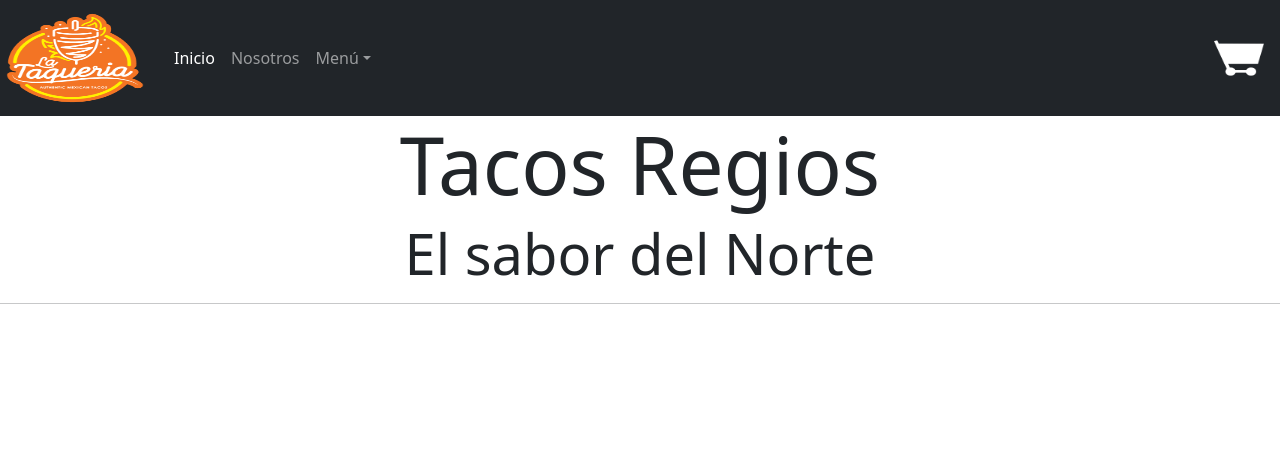
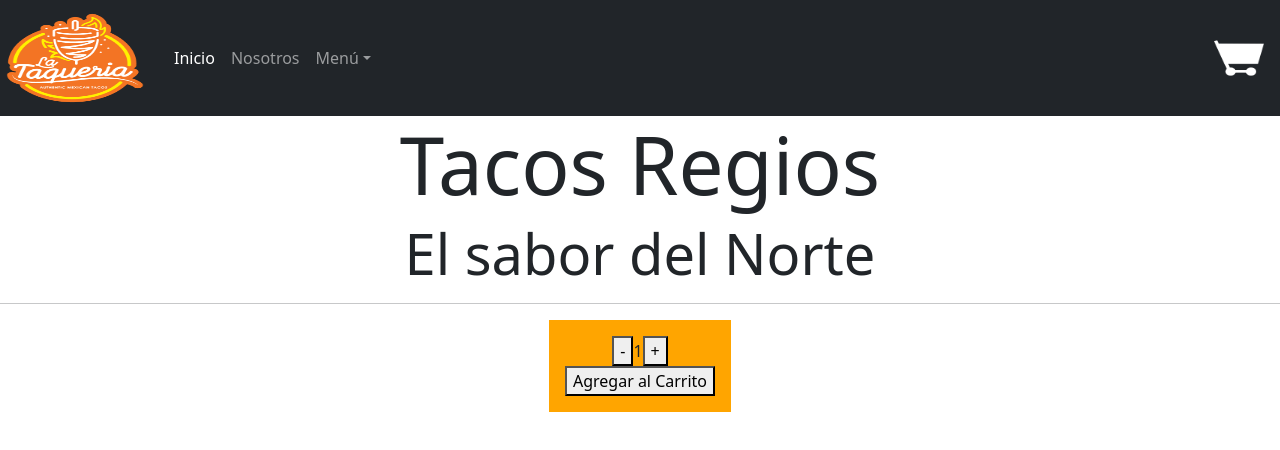
Before and after one commit to jerg70/tacosregios_rios, a React (Create React App) app: page / in a window 1280 px wide. Shown: the top 450 px of the page. Built offline with nearby package versions, Linux system fonts and the light colour scheme.

Commit message:
Se agrega boton contador

```diff
--- a/src/App.js
+++ b/src/App.js
@@ -1,6 +1,7 @@
 import './styles/style.css';
 import NavBar from './components/NavBar';
 import ItemListContainer from './components/ItemListContainer';
+import ItemCount from './components/ItemCount';
 
 function App() {
   return (
--- /dev/null
+++ b/src/components/ItemCount.jsx
@@ -0,0 +1,38 @@
+import React, {useState, useEffect} from "react";
+
+
+const ItemCount = ({numInit,stock,onAdd})=> {
+    const[count,setCount] = useState(parseInt(numInit));
+
+    const decrementar = () =>{
+        if(count > 0){
+            setCount(count - 1);
+        }
+        else{
+            setCount(0);
+        }
+
+    }
+
+    const incrementar = () =>{
+            setCount(count + 1);
+    }
+
+    useEffect(() => {
+        setCount(parseInt(numInit));
+    },[numInit])
+
+    return(
+        <div className="contador">
+            <button disabled={count<=0} onClick={decrementar}>-</button>
+            <span>{count}</span>
+            <button disabled={count>=stock} onClick={incrementar}>+</button>
+            <div>
+                <button disabled={stock <= 0 || count <= 0} onClick={() => onAdd(count)}>Agregar al Carrito</button>
+            </div>
+
+        </div>
+    )
+}
+
+export default ItemCount;
--- a/src/components/ItemListContainer.jsx
+++ b/src/components/ItemListContainer.jsx
@@ -1,12 +1,20 @@
 import React from "react";
+import ItemCount from "./ItemCount";
 
 const ItemListContainer = (props) => {
+    const onAdd = (cantidad) =>{
+        console.log("Compraste " +cantidad+ " unidades");
+    }
+
     return(
         <div>
             <h2 className="display-1 text-center">{props.titulo}</h2>
             <h3 className="display-4 text-center">{props.slogan}</h3>
             <hr />
+
+            <ItemCount numInit={1} stock={99} onAdd={onAdd} />
         </div>
+
     )
 }
 
--- a/src/styles/style.css
+++ b/src/styles/style.css
@@ -11,3 +11,11 @@
 .hoverSubMenu :hover{
     background-color: orange;
 }
+
+.contador{
+    width: fit-content;
+    background-color: orange;
+    margin: auto;
+    padding: 1rem;
+    text-align: center;
+}
```
Also changed, not shown: src/components/NavBar.jsx (+0 -32 lines).
